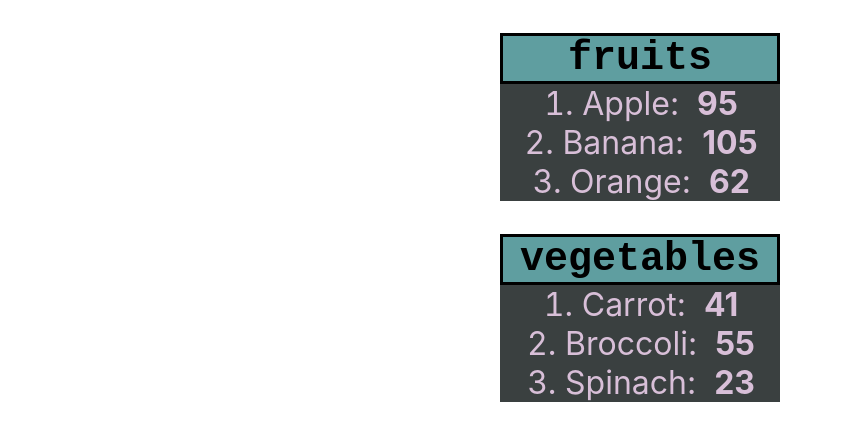
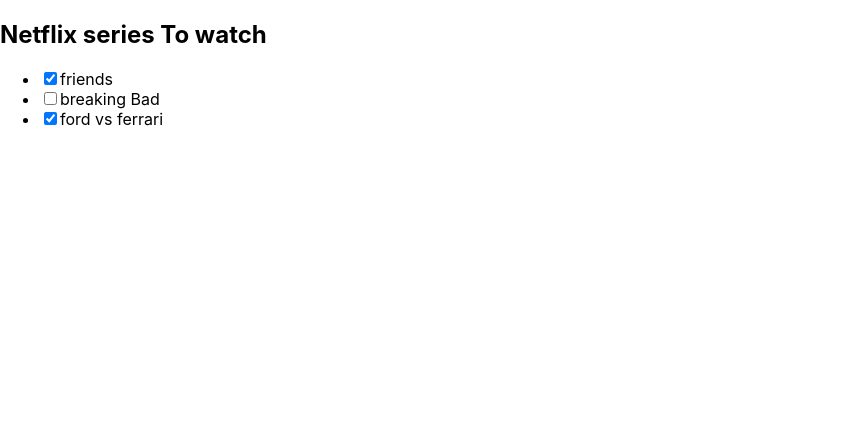
Before and after one commit to Faristp/scientist, a React (Create React App) app: page / in a window 1280 px wide. Shown: the top 440 px of the page, without its empty margins (0-842 px from the left). Built offline with nearby package versions, Linux system fonts and the light colour scheme.

Commit message:
Toggling list

```diff
--- a/src/App.js
+++ b/src/App.js
@@ -1,20 +1,50 @@
-import List from "./List.js";
+import { useState } from "react";
 
 export default function App() {
-  const fruits = [
-    { id: 1, name: "Apple", calories: 95 },
-    { id: 2, name: "Banana", calories: 105 },
-    { id: 3, name: "Orange", calories: 62 },
+  const initialList = [
+    { id: 0, title: "friends", seen: true },
+    { id: 1, title: "breaking Bad", seen: false },
+    { id: 2, title: "ford vs ferrari", seen: true },
   ];
-  const vegetables = [
-    { id: 1, name: "Carrot", calories: 41 },
-    { id: 2, name: "Broccoli", calories: 55 },
-    { id: 3, name: "Spinach", calories: 23 },
-  ];
+
+  const [list, setList] = useState(initialList);
+
+  function handleToggle(showId, nextSeen) {
+    setList(
+      list.map((show) => {
+        if (showId === show.id) {
+          return { ...show, seen: nextSeen };
+        } else {
+          return show;
+        }
+      })
+    );
+  }
   return (
     <>
-      <List items={fruits} category="fruits" />
-      <List items={vegetables} category="vegetables" />
+      <h2>Netflix series To watch</h2>
+      <ListItems shows={list} onToggle={handleToggle} />
     </>
   );
 }
+
+function ListItems({ shows, onToggle }) {
+  return (
+    <ul>
+      {shows.map((show) => (
+        <li key={show.id}>
+          <label>
+            <input
+              type="checkbox"
+              checked={show.seen}
+              onChange={(e) => {
+                onToggle(show.id, e.target.checked);
+              }}
+            />
+            {show.title}
+          </label>
+        </li>
+      ))}
+    </ul>
+  );
+}
```
